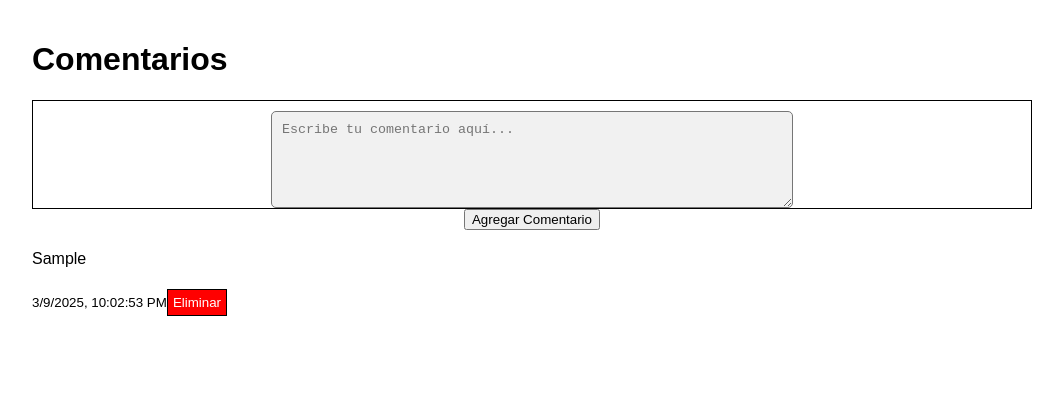
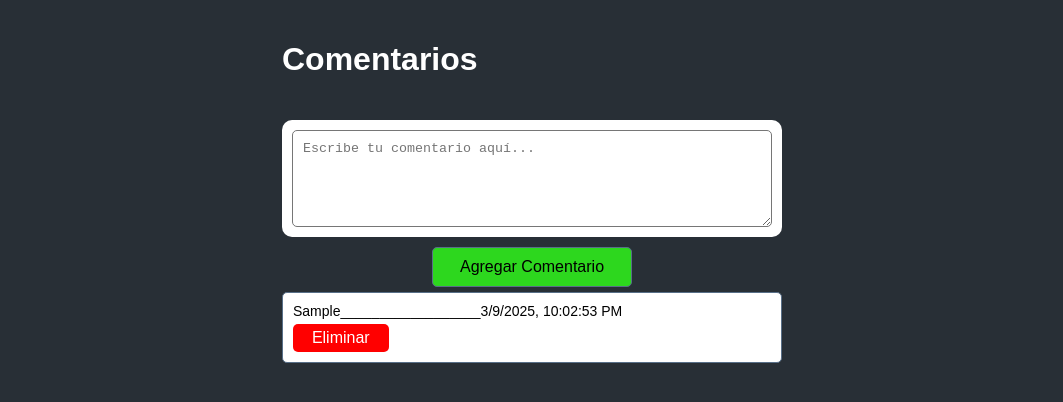
Before and after one commit to OmarRoano/JavaScript-desde-0, a plain HTML site: page practica_DOM_JavaScript/index.html in a window 1280 px wide. Both pictures are taken after typing "Sample" into the empty fields and a click on the button "Agregar Comentario". Shown: the whole page, without its empty margins (108-1171 px from the left). Drawn offline with Linux system fonts and the light colour scheme.

Commit message:
Se termina práctica de caja de comentarios

```diff
--- a/practica_Contrasena/style.css
+++ b/practica_Contrasena/style.css
@@ -25,7 +25,7 @@ body {
 .password-container h1 {
     font-size: 24px;
     margin-bottom: 15px;
-    color: #091161;
+    color: #0056b3;
 }
 
 .config form {
@@ -34,10 +34,16 @@ body {
     gap: 20px;
 }
 
+#mensaje{
+    font-style:italic;
+    color: #0e0465;
+}
+
 .range-container {
     display: flex;
     align-items: center;
     gap: 10px;
+    color: #0056b3;
 }
 
 .range-container input[type="range"] {
@@ -46,7 +52,8 @@ body {
 
 .range-container h1 {
     font-size: 18px;
-    color: #333;
+    color: #1d55c4;
+
 }
 
 .options {
@@ -65,7 +72,7 @@ body {
 }
 
 button {
-    background: #0a305a;
+    background: #0056b3;
     color: white;
     border: none;
     padding: 10px;
@@ -75,5 +82,23 @@ button {
 }
 
 button:hover {
-    background: #0056b3;
+    background: #007BFF;
 }
+
+input[type="checkbox"] {
+    -webkit-appearance: none;
+    appearance: none;
+    width: 16px;
+    height: 16px;
+    background: white;
+    border: 2px solid #007BFF;
+    border-radius: 4px;
+    cursor: pointer;
+    position: relative;
+    transition: background 0.2s, border 0.2s;
+}
+
+input[type="checkbox"]:checked {
+    background: #007BFF;
+    border-color: #0056b3;
+}
--- a/practica_DOM_JavaScript/index.html
+++ b/practica_DOM_JavaScript/index.html
@@ -10,15 +10,15 @@
     <h1>Comentarios</h1>
     <div class="contenedor">
         <div id="cajaComentarios">
-            <textarea class="comentario-entrada" id="comentarioEntrada" rows="5" placeholder="Escribe tu comentario aquí..."></textarea>
+            <textarea id="comentarioEntrada" rows="5" placeholder="Escribe tu comentario aquí..."></textarea>
             <br>
         </div>
         <div id="botonAgregar">
-            <button onclick="agregarComentario()">Agregar Comentario</button>
+            <button id="btnAgregar">Agregar Comentario</button>
         </div>
     </div>
 
-    <div class="comment-box" id="commentBox"></div>
+    <div id="cajaComentario"></div>
     <script src="/practica_DOM_JavaScript/script.js"></script>
 </body>
 </html>
--- a/practica_DOM_JavaScript/script.js
+++ b/practica_DOM_JavaScript/script.js
@@ -1,26 +1,31 @@
-function agregarComentario() {
-    let commentText = document.getElementById("comentarioEntrada").value;
+document.addEventListener('DOMContentLoaded', () => {
 
-    if (commentText.trim() === "") return;
+    let btnAgregar = document.getElementById("btnAgregar");
 
-    let commentBox = document.getElementById("commentBox");
-    let commentDiv = document.createElement("div");
-    commentDiv.classList.add("comment");
+    btnAgregar.addEventListener('click', (e) =>{
 
-    let date = new Date();
-    let timestamp = date.toLocaleString();
+        let comentario = document.getElementById("comentarioEntrada").value;
+        let cajaComentario = document.getElementById("cajaComentario");
+        let listaComentarios = document.createElement("div");
+        let fecha = new Date();
+        let timestamp = fecha.toLocaleString();
+        let btnBorrar = document.createElement("button");
 
-    commentDiv.innerHTML = `<p>${commentText}</p><small>${timestamp}</small>`;
+        if (comentario.trim() === "") return;
 
-    let deleteBtn = document.createElement("button");
-    deleteBtn.innerText = "Eliminar";
-    deleteBtn.classList.add("delete-btn");
-    deleteBtn.onclick = function() {
-        commentBox.removeChild(commentDiv);
-    };
+        listaComentarios.classList.add("comentario");
 
-    commentDiv.appendChild(deleteBtn);
-    commentBox.appendChild(commentDiv);
+        listaComentarios.textContent = comentario +"__________________" +timestamp;
+        btnBorrar.innerText = "Eliminar";
+        btnBorrar.classList.add("btnBorrar");
 
-    document.getElementById("comentarioEntrada").value = "";
-}
+        btnBorrar.onclick = function() {
+            cajaComentario.removeChild(listaComentarios);
+        };
+
+        listaComentarios.appendChild(btnBorrar);
+        cajaComentario.appendChild(listaComentarios);
+
+        document.getElementById("comentarioEntrada").value = "";
+    });
+});
--- a/practica_DOM_JavaScript/style.css
+++ b/practica_DOM_JavaScript/style.css
@@ -1,39 +1,65 @@
 body {
-    background: white;
+    background: #282f36;
     font-family: Arial, sans-serif;
-    max-width: 1000px;
+    max-width: 500px;
     margin: auto;
     padding: 20px;
+    color: white;
 }
-.comment-box {
+#cajaComentarios {
     margin-top: 20px;
+    display: flex;
+    justify-content: center;
 }
-.comentario-entrada {
-    background: #f1f1f1;
+#comentarioEntrada {
+    background: white;
     width: 500px;
     padding: 10px;
-    margin-top: 10px;
     border-radius: 5px;
 }
-.delete-btn {
+.btnBorrar {
+    display: block;
+    width: 20%;
     background: red;
     color: white;
     border: none;
     padding: 5px;
     cursor: pointer;
     margin-top: 5px;
-    border: black solid 1px;
 }
 .contenedor{
     display: flex;
     flex-direction: column;
-}
-#cajaComentarios{
-    border: black solid 1px;
-    display: flex;
-    justify-content: center;
+    gap: 10px;
 }
 #botonAgregar{
     display: flex;
     justify-content: center;
 }
+button {
+    background: rgb(45, 215, 30);
+    color: black;
+    border: none;
+    padding: 10px;
+    border-radius: 5px;
+    font-size: 16px;
+    width: 40%;
+    border: 1px solid #586f88;
+}
+#cajaComentarios {
+    margin-top: 20px;
+    width: 480px;
+    background: white;
+    padding: 10px;
+    border-radius: 10px;
+    text-align: left;
+}
+.comentario {
+    color: black;
+    border: 1px solid #586f88;
+    background: white;
+    padding: 10px;
+    margin: 5px 0;
+    border-radius: 5px;
+    font-size: 14px;
+}
```
Also changed, not shown: practica_Contrasena/index.html (+2 -2 lines).
